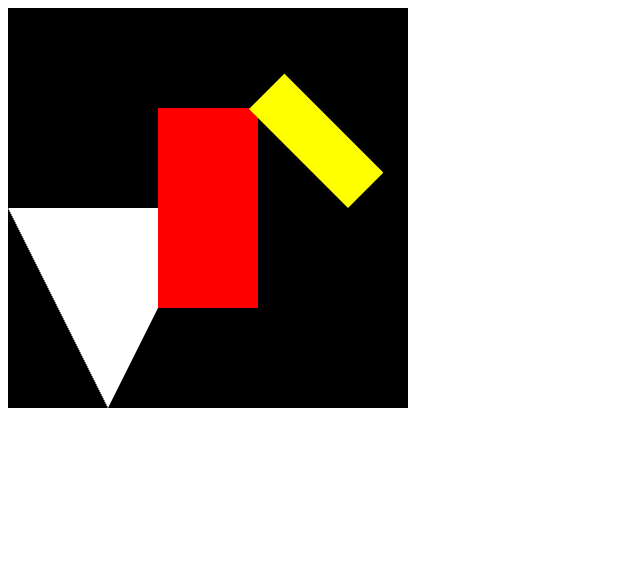
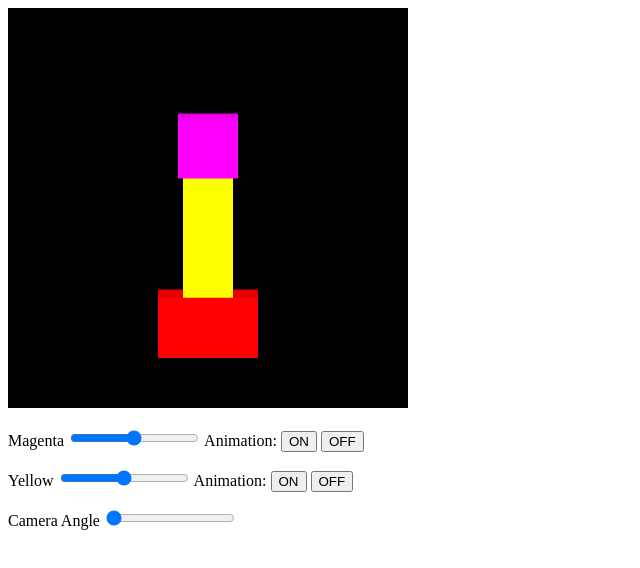
Before and after one commit to taiyatoons/CSE-160, a plain HTML site: page asgn2/src/BlockyAnimal.html in a window 1280 px wide. Shown: the whole page, without its empty margins (0-640 px from the left). Drawn offline with Linux system fonts and the light colour scheme.

Commit message:
updated to ~step 4

```diff
--- a/asgn2/src/BlockyAnimal.html
+++ b/asgn2/src/BlockyAnimal.html
@@ -11,6 +11,20 @@
     Please use a browser that supports canvas
   </canvas>
 
+  <p>
+  Magenta <input type="range" min="-45" max="45" value ="0" class"slider" id="magentaSlide">
+  Animation:
+  <button type="button" id="animationMagentaOnButton">ON</button>
+  <button type="button" id="animationMagentaOffButton">OFF</button>
+  <p>
+  Yellow <input type="range" min="-45" max="45" value ="0" class"slider" id="yellowSlide">
+  Animation:
+  <button type="button" id="animationYellowOnButton">ON</button>
+  <button type="button" id="animationYellowOffButton">OFF</button>
+
+  <p>
+  Camera Angle <input type="range" min="0" max="90" value ="0" class"slider" id="angleSlide">
+  </p>
 
   <script src="../lib/webgl-utils.js"></script>
   <script src="../lib/webgl-debug.js"></script>
--- a/asgn2/src/BlockyAnimal.js
+++ b/asgn2/src/BlockyAnimal.js
@@ -3,8 +3,9 @@
 var VSHADER_SOURCE = `
   attribute vec4 a_Position;
   uniform mat4 u_ModelMatrix;
+  uniform mat4 u_GlobalRotateMatrix;
   void main() {
-    gl_Position = u_ModelMatrix * a_Position;
+    gl_Position = u_GlobalRotateMatrix * u_ModelMatrix * a_Position;
   }`
 
 // Fragment shader program
@@ -21,6 +22,7 @@ let a_Position;
 let u_FragColor;
 let u_Size;
 let u_ModelMatrix;
+let u_GlobalRotateMatrix;
 
 function setupWebGL() {
   // Retrieve <canvas> element
@@ -34,6 +36,7 @@ function setupWebGL() {
     return;
   }
 
+  gl.enable(gl.DEPTH_TEST);
 }
 
 function connectVariablesToGLSL() {
@@ -57,10 +60,17 @@ function connectVariablesToGLSL() {
     return;
   }
 
-    // get the storage location of u_ModelMatrix
+  // get the storage location of u_ModelMatrix
   u_ModelMatrix = gl.getUniformLocation(gl.program, 'u_ModelMatrix');
   if (!u_ModelMatrix) {
     console.log('Failed to get the storage location of u_ModelMatrix');
+    return;
+  }
+
+  // get the storage location of u_GlobalRotateMatrix
+  u_GlobalRotateMatrix = gl.getUniformLocation(gl.program, 'u_GlobalRotateMatrix');
+  if (!u_GlobalRotateMatrix) {
+    console.log('Failed to get the storage location of u_GlobalRotateMatrix');
     return;
   }
 
@@ -80,7 +90,27 @@ let g_selectedSize=5;
 let g_selectedType=POINT;
 let g_selectedSegs=5;
 
+
+let g_globalAngle=0;
+let g_yellowAngle=0;
+let g_magentaAngle=0;
+let g_yellowAnimation=false;
+let g_magentaAnimation=false;
+
 function addActionsForHtmlUI() {
+
+  // magenta animation
+  document.getElementById('animationMagentaOffButton').onclick = function() { g_magentaAnimation=false;};
+  document.getElementById('animationMagentaOnButton').onclick = function() { g_magentaAnimation=true;};
+
+  // yellow animation
+  document.getElementById('animationYellowOffButton').onclick = function() { g_yellowAnimation=false;};
+  document.getElementById('animationYellowOnButton').onclick = function() { g_yellowAnimation=true;};
+
+  document.getElementById('yellowSlide').addEventListener('mousemove', function() { g_yellowAngle = this.value; renderAllShapes(); });
+  document.getElementById('magentaSlide').addEventListener('mousemove', function() { g_magentaAngle = this.value; renderAllShapes(); });
+
+  document.getElementById('angleSlide').addEventListener('mousemove', function() { g_globalAngle = this.value; renderAllShapes(); });
 
 }
 
@@ -94,6 +124,9 @@ function main() {
   // set up actions for the HTML UI elements
   addActionsForHtmlUI();
 
+  canvas.onmousedown = click;
+  canvas.onmousemove = function(ev) { if(ev.buttons == 1) { click(ev) } };
+
   // Specify the color for clearing <canvas>
   gl.clearColor(0.0, 0.0, 0.0, 1.0);
 
@@ -101,10 +134,24 @@ function main() {
   // gl.clear(gl.COLOR_BUFFER_BIT);
 
   // gl.uniform4f(u_FragColor, 1.0, 1.0, 1.0, 1.0); // red
-  renderAllShapes();
+  // renderAllShapes();
+  requestAnimationFrame(tick);
 }
 
+var g_startTime=performance.now()/1000.0;
+var g_seconds=performance.now()/1000.0-g_startTime;
 
+function tick() {
+
+  g_seconds=performance.now()/1000.0-g_startTime;
+  // console.log(performance.now());
+
+  updateAnimationAngles();
+
+  renderAllShapes();
+
+  requestAnimationFrame(tick);
+}
 var g_shapesList = [];
 
 function click(ev) {
@@ -132,32 +179,64 @@ function click(ev) {
 
 }
 
+function updateAnimationAngles() {
+  if (g_yellowAnimation) {
+    g_yellowAngle = (45*Math.sin(g_seconds));
+  }
+  if (g_magentaAnimation) {
+    g_magentaAngle = (45*Math.sin(3*g_seconds));
+  }
+
+}
+
 // draw every shape that is supposed to be in the canvas
 function renderAllShapes() {
 
   // Check the time at the start of this function
 
+  // Pass the matrix to u_ModelMatrix attribute
+  var globalRotMat=new Matrix4().rotate(g_globalAngle,0,1,0);
+  gl.uniformMatrix4fv(u_GlobalRotateMatrix, false, globalRotMat.elements);
 
   // Clear <canvas>
+  gl.clear(gl.COLOR_BUFFER_BIT | gl.DEPTH_BUFFER_BIT);
   gl.clear(gl.COLOR_BUFFER_BIT);
 
   // Draw a test triangle
-  drawTriangle3D( [-1.0,0.0,0.0, -0.5,-1.0,0.0, 0.0,0.0,0.0]);
+  // drawTriangle3D( [-1.0,0.0,0.0, -0.5,-1.0,0.0, 0.0,0.0,0.0]);
 
 
-  // Draw a cube
+  // Draw a cube (red)
   var body = new Cube();
   body.color = [1.0,0.0,0.0,1.0];
-  body.matrix.translate(-.25, -.5, 0.0);
-  body.matrix.scale(0.5, 1, .5);
+  body.matrix.translate(-.25, -.75, 0.0);
+  body.matrix.rotate(-5,1,0,0);
+  body.matrix.scale(0.5, .3, .5);
   body.render();
 
+  // yellow
   var leftArm = new Cube();
   leftArm.color = [1,1,0,1];
-  leftArm.matrix.translate(.7, 0, 0.0);
-  leftArm.matrix.rotate(45, 0, 0, 1);
+  leftArm.matrix.setTranslate(0, -.5, 0.0);
+  leftArm.matrix.rotate(-5, 1, 0, 0);
+  leftArm.matrix.rotate(-g_yellowAngle, 0,0,1);
+  var yellowCoordinatesMat=new Matrix4(leftArm.matrix);
   leftArm.matrix.scale(0.25, .7, .5);
+  leftArm.matrix.translate(-.5,0,0);
   leftArm.render();
+
+  // purple
+  var box = new Cube();
+  box.color = [1,0,1,1];
+  box.matrix = yellowCoordinatesMat;
+  box.matrix.translate(0,.65, 0);
+  box.matrix.rotate(g_magentaAngle,0,0,1);
+  box.matrix.scale(.3,.3,.3);
+  box.matrix.translate(-.5,0, -.001);
+  // box.matrix.translate(-.1,.1,.0,0);
+  // box.matrix.rotate(-30,1,0,0);
+  // box.matrix.scale(.2,.4,.2);
+  box.render();
 
 }
 
--- a/asgn2/src/Cube.js
+++ b/asgn2/src/Cube.js
@@ -37,17 +37,31 @@ class Cube {
         // drawTriangle( [xy[0], xy[1], pt1[0], pt1[1], pt2[0], pt2[1]] );
 
     // front of cube
+    // x / y / z
     drawTriangle3D( [0.0,0.0,0.0, 1.0,1.0,0.0, 1.0,0.0,0.0 ]);
     drawTriangle3D( [0.0,0.0,0.0, 0.0,1.0,0.0, 1.0,1.0,0.0 ]);
 
     // left of cube
+    drawTriangle3D( [0.0,0.0,1.0, 0.0,0.0,0.0, 0.0,1.0,1.0 ]);
+    drawTriangle3D( [0.0,1.0,0.0, 0.0,0.0,0.0, 0.0,1.0,1.0 ]);
 
     // right of cube
+    drawTriangle3D( [1.0,0.0,1.0, 1.0,0.0,0.0, 1.0,1.0,1.0 ]);
+    drawTriangle3D( [1.0,1.0,0.0, 1.0,0.0,0.0, 1.0,1.0,1.0 ]);
 
     // back of cube
+    drawTriangle3D( [0.0,0.0,1.0, 1.0,1.0,1.0, 1.0,0.0,1.0 ]);
+    drawTriangle3D( [0.0,0.0,1.0, 0.0,1.0,1.0, 1.0,1.0,1.0 ]);
+
+    // 'lighting'
+    gl.uniform4f(u_FragColor, rgba[0]*.9, rgba[1]*.9, rgba[2]*.9, rgba[3]);
+    // top of cube
+    drawTriangle3D( [0.0,1.0,0.0, 0.0,1.0,1.0, 1.0,1.0,1.0 ]);
+    drawTriangle3D( [0.0,1.0,0.0, 1.0,1.0,1.0, 1.0,1.0,0.0 ]);
 
     // bottom of cube
-
+    drawTriangle3D( [0.0,0.0,0.0, 0.0,0.0,1.0, 1.0,0.0,1.0 ]);
+    drawTriangle3D( [0.0,0.0,0.0, 1.0,0.0,1.0, 1.0,0.0,0.0 ]);
   }
 
 }
```
